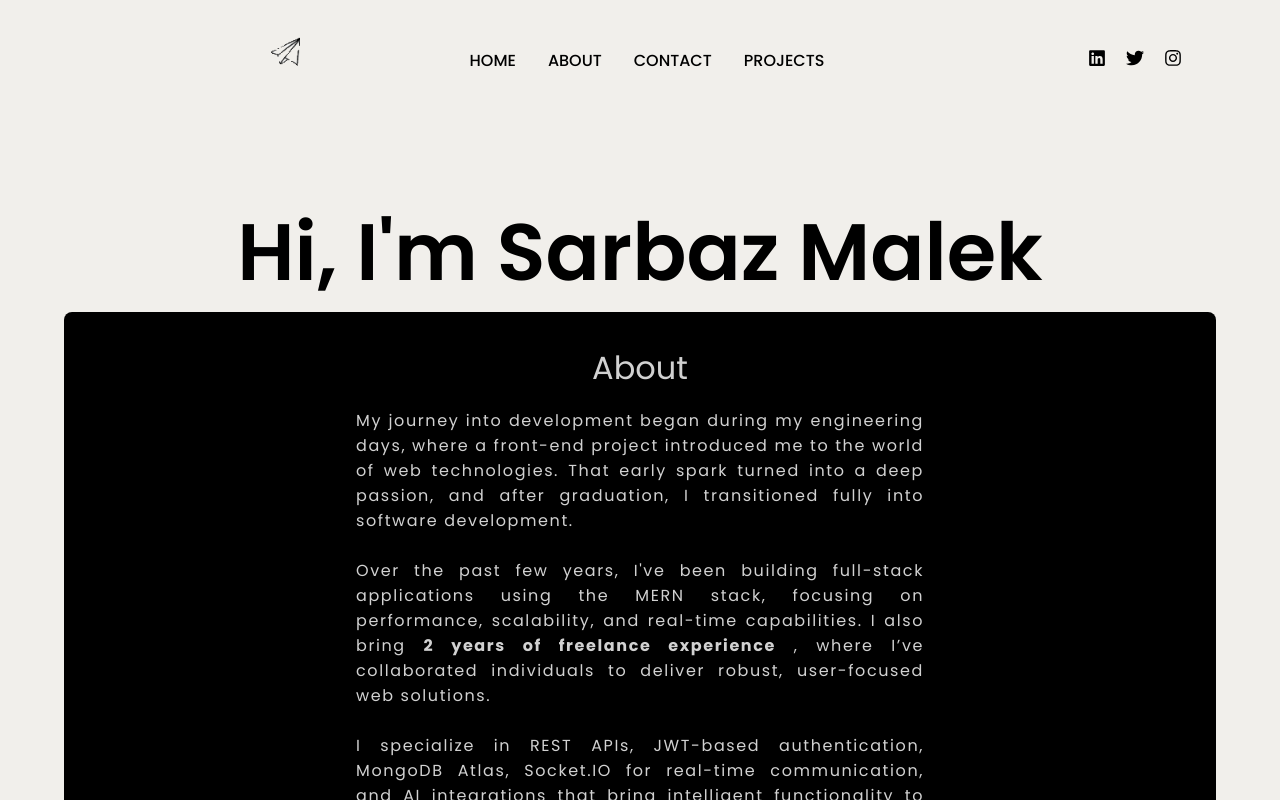
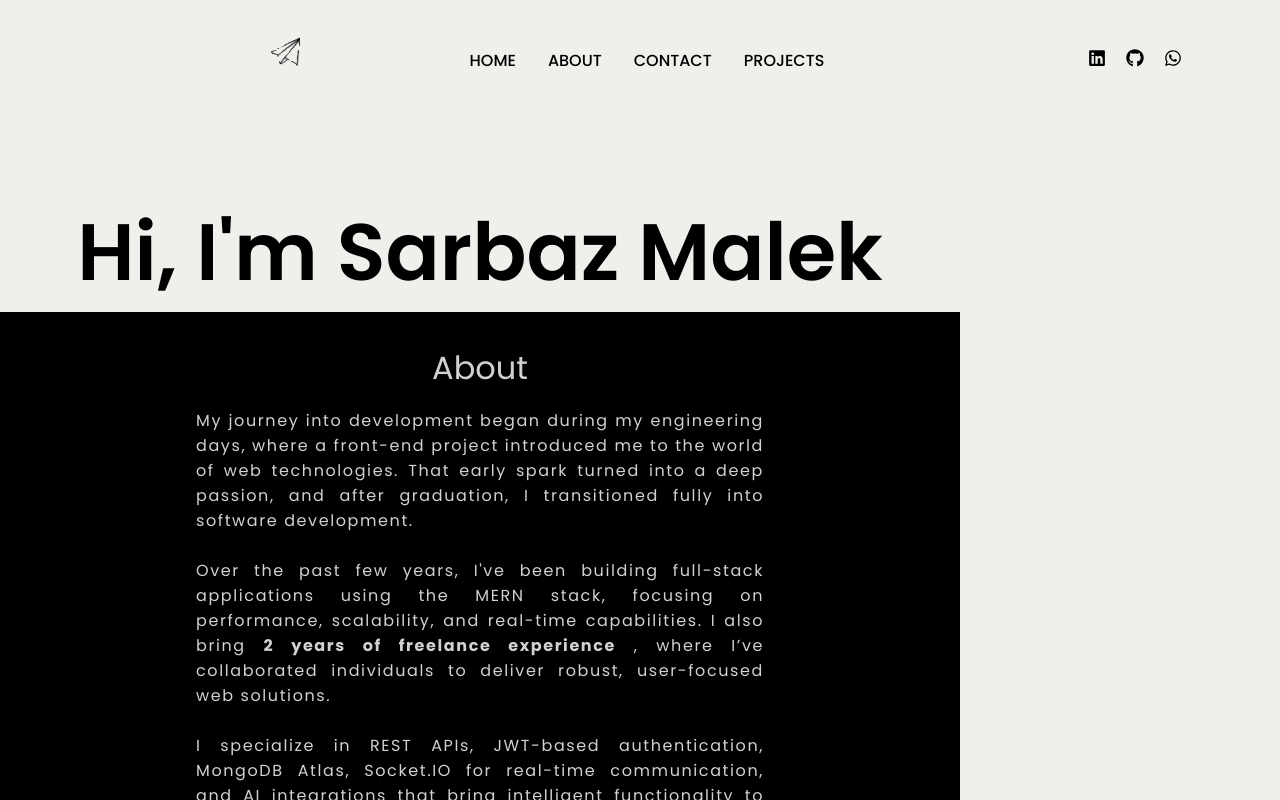
Before and after one commit to Sarbaj/sarbazcv, a React (Vite) app in the folder front/: page /about in a window 1280 px wide. Built offline with nearby package versions, Linux system fonts and the light colour scheme.

Commit message:
links update

```diff
--- a/front/src/PAGE/Navbar.jsx
+++ b/front/src/PAGE/Navbar.jsx
@@ -1,6 +1,6 @@
 import React, { useState, useEffect, useRef } from 'react';
 import { Link } from 'react-router-dom';
-import { FaLinkedin, FaTwitter, FaInstagram, FaBars, FaTimes } from 'react-icons/fa';
+import { FaLinkedin, FaGithub , FaWhatsapp , FaBars, FaTimes } from 'react-icons/fa';
 import '../STYLE/navbar.css';
 import logo from '../assets/logos.gif';
 import gsap from 'gsap';
@@ -57,9 +57,9 @@ const Navbar = () => {
       </div>
 
       <div className="social-icons">
-        <a href="https://www.linkedin.com" target="_blank" rel="noopener noreferrer"><FaLinkedin /></a>
-        <a href="https://twitter.com" target="_blank" rel="noopener noreferrer"><FaTwitter /></a>
-        <a href="https://www.instagram.com" target="_blank" rel="noopener noreferrer"><FaInstagram /></a>
+        <a href="https://www.linkedin.com/in/sarbaz-malek-115027231?utm_source=share&utm_campaign=share_via&utm_content=profile&utm_medium=ios_app" target="_blank" rel="noopener noreferrer"><FaLinkedin /></a>
+        <a href="https://github.com/Sarbaj" target="_blank" rel="noopener noreferrer"><FaGithub  /></a>
+        <a href="https://wa.me/qr/ZLB7AW7H5CU2K1" target="_blank" rel="noopener noreferrer"><FaWhatsapp  /></a>
       </div>
     </nav>
   );
--- a/front/src/STYLE/about.css
+++ b/front/src/STYLE/about.css
@@ -1,5 +1,5 @@
 .about-container {
-    width: 100vw;
+    width: 75vw;
     min-height: 85vh;
     display: flex;
     flex-direction: column;
```
